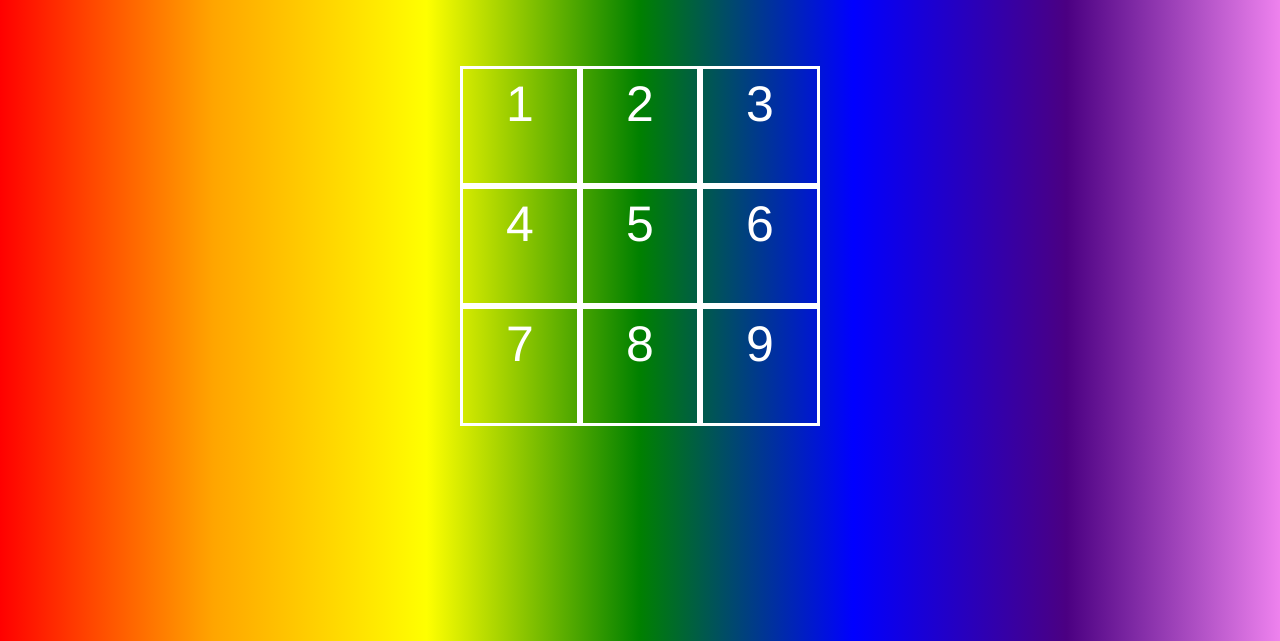
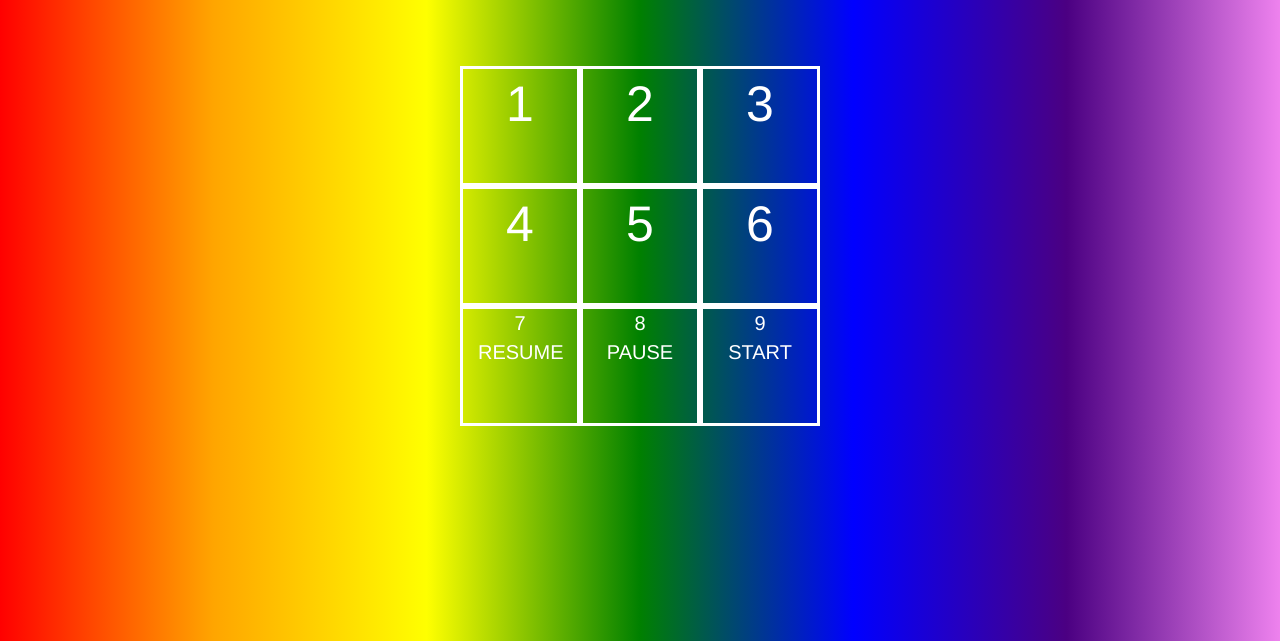
Before and after one commit to cevn/bongoDrums, a plain HTML site: page index.html in a window 1280 px wide. Shown: the part 159-800 px from the top of the page. Drawn offline with nearby package versions, Linux system fonts and the light colour scheme.

Commit message:
change fontsize for pause, resume, and start buttons

```diff
--- a/css/styles.css
+++ b/css/styles.css
@@ -10,6 +10,9 @@
   width:120px;
   height: 120px; /* Fix height to equal width */
   font-size: 50px;
+}
+.smallWriting {
+  font-size: 20px;
 }
 
 body {
--- a/index.html
+++ b/index.html
@@ -49,14 +49,17 @@
        </div>
       </div>
       <div class="row">
-        <div class="col-md-4 game-square" id="6">
-          7
+        <div class="col-md-4 smallWriting game-square" id="6">
+          7<br>
+          RESUME
        </div>
-        <div class="col-md-4 game-square" id="7">
-          8
+        <div class="col-md-4 smallWriting game-square" id="7">
+          8<br>
+          PAUSE
        </div>
-        <div class="col-md-4 game-square" id="8">
-          9
+        <div class="col-md-4 smallWriting game-square" id="8">
+          9<br>
+          START
        </div>
       </div>
     </div>
--- a/js/scripts.js
+++ b/js/scripts.js
@@ -50,17 +50,15 @@ $(document).ready(function () {
       borderElement.style.color = "black";
     }
     if (event.which == 55) {
-      var audio = document.getElementById('bongo5');
-      audio.currentTime = 0;
+      var audio = document.getElementById('bongo9');
       audio.play();
       var borderElement = document.getElementById('6');
       borderElement.style.border = "3px solid black";
       borderElement.style.color = "black";
     }
     if (event.which == 56) {
-      var audio = document.getElementById('bongo5');
-      audio.currentTime = 0;
-      audio.play();
+      var audio = document.getElementById('bongo9');
+      audio.pause();
       var borderElement = document.getElementById('7');
       borderElement.style.border = "3px solid black";
       borderElement.style.color = "black";
```
